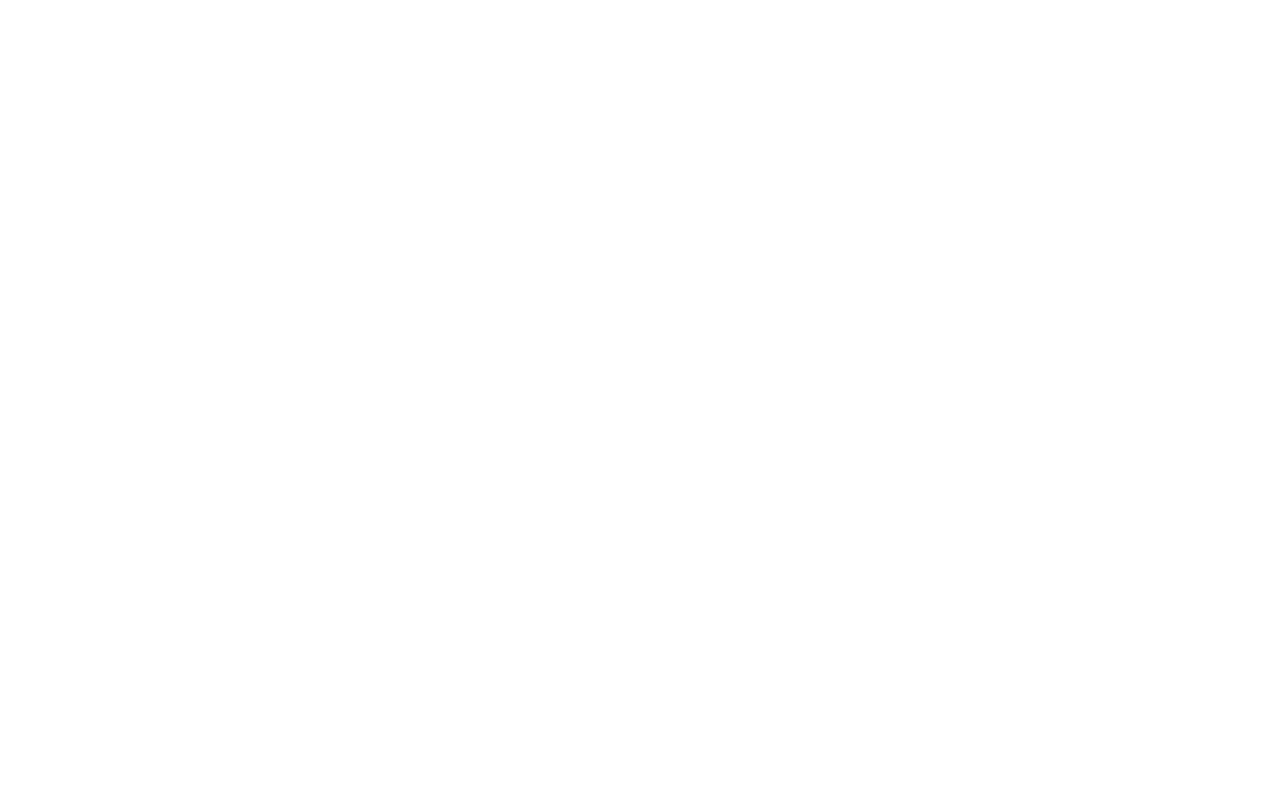
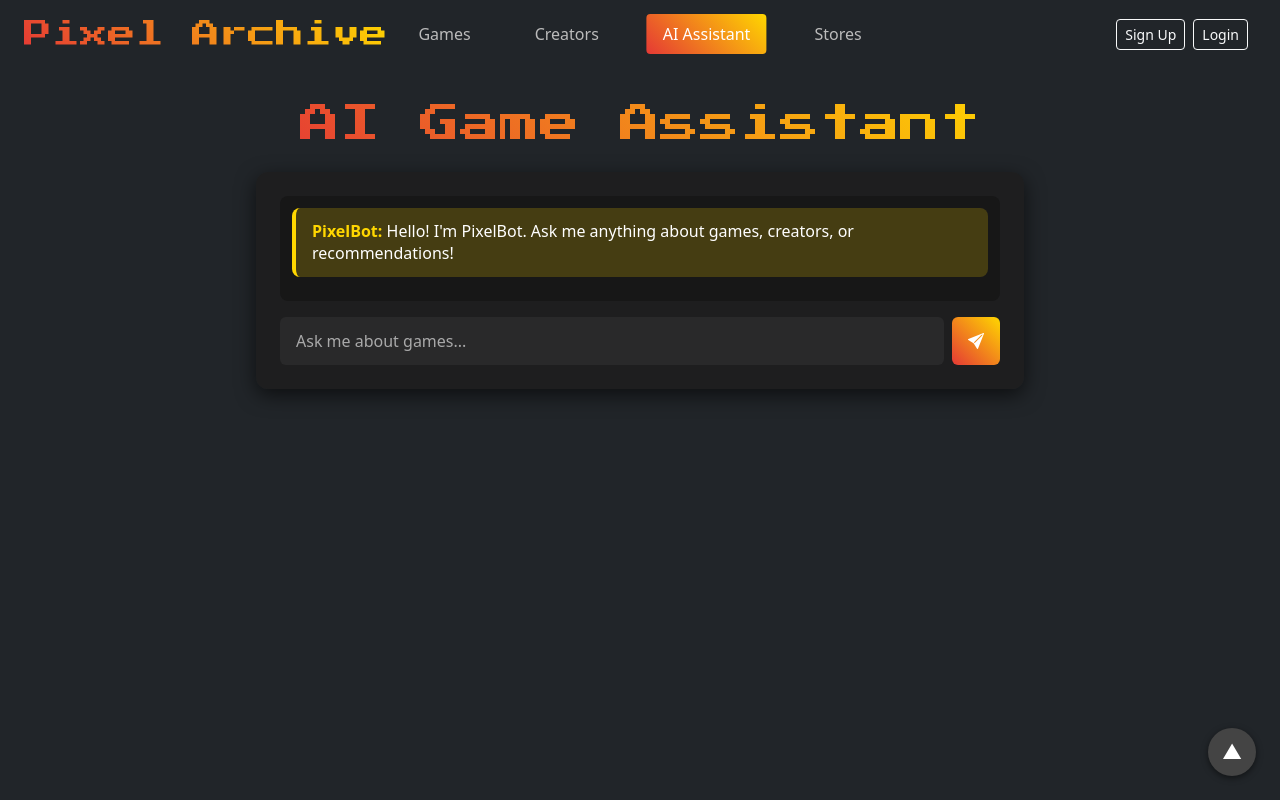
Before and after one commit to szucscristi/frontend-PixelArchive, a Vue app: page /ai-assistant in a window 1280 px wide. Before the commit this address had no page. Built offline with nearby package versions, Linux system fonts and the light colour scheme.

Commit message:
added ai assistant

```diff
--- a/src/api.js
+++ b/src/api.js
@@ -1,24 +1,38 @@
-// src/services/api.js
+// src/api.js
 import axios from 'axios';
 
+// Instanța principală pentru API-ul vostru (JWT, etc.)
 const api = axios.create({
   baseURL: 'http://localhost:8081/api'
 });
 
-// interceptor JWT
-api.interceptors.request.use(cfg => {
-  const token = localStorage.getItem('jwt_token');
-  if (token) cfg.headers.Authorization = `Bearer ${token}`;
-  return cfg;
-});
+// Interceptor JWT: adaugă token doar dacă nu e cerere către AI
+api.interceptors.request.use(config => {
+  if (!config.url?.includes('/ai/ask')) {
+    const token = localStorage.getItem('jwt_token')
+    if (token) {
+      config.headers.Authorization = `Bearer ${token}`
+    }
+  }
+  return config
+})
+
+// Instanță separată fără interceptor, pentru AI
+const aiClient = axios.create()
+
+// Wrapper pentru endpoint-ul AI
+api.askAI = (message) => {
+  return aiClient.post('http://localhost:8081/api/ai/ask', { message })
+}
 
 // Reviews
-api.getReviews    = gameId => api.get(`/games/${gameId}/reviews`);
-api.postReview    = (gameId, content) => api.post(`/games/${gameId}/reviews`, { content });
-api.updateReview  = (reviewId, content) => api.put(`/reviews/${reviewId}`,     { content });
-api.deleteReview  = reviewId      => api.delete(`/reviews/${reviewId}`);
-api.getMyReviews  = username      => api.get(`/users/${username}/reviews`);
-api.getGameDetails = (gameId) => api.get(`/games/${gameId}`);
+api.getReviews     = gameId => api.get(`/games/${gameId}/reviews`)
+api.postReview     = (gameId, content) => api.post(`/games/${gameId}/reviews`, { content })
+api.updateReview   = (reviewId, content) => api.put(`/reviews/${reviewId}`,     { content })
+api.deleteReview   = reviewId      => api.delete(`/reviews/${reviewId}`)
+api.getMyReviews   = username      => api.get(`/users/${username}/reviews`)
 
+// Game details (reuse)
+api.getGameDetails = gameId        => api.get(`/games/${gameId}`)
 
-export default api;
+export default api
--- /dev/null
+++ b/src/components/pages/AiAssistant.vue
@@ -0,0 +1,211 @@
+<template>
+    <BaseLayout>
+      <div class="ai-assistant-container">
+        <h1 class="gradient-text mb-4">AI Game Assistant</h1>
+        <div class="chat-container">
+          <!-- Conversation history -->
+          <div class="message-list">
+            <div
+              v-for="(msg, index) in messages"
+              :key="index"
+              :class="['message', msg.role]"
+            >
+              <div class="message-content">
+                <strong v-if="msg.role === 'user'">You:</strong>
+                <strong v-else class="ai-name">PixelBot:</strong>
+                {{ msg.content }}
+              </div>
+            </div>
+            <div v-if="isLoading" class="loading-dots">
+              <span>.</span><span>.</span><span>.</span>
+            </div>
+          </div>
+
+          <!-- Input area -->
+          <div class="input-container">
+            <input
+              v-model="userInput"
+              @keyup.enter="sendMessage"
+              placeholder="Ask me about games..."
+              class="form-control chat-input"
+            />
+            <button @click="sendMessage" class="btn btn-gradient send-btn">
+              <i class="bi bi-send-fill"></i>
+            </button>
+          </div>
+        </div>
+      </div>
+    </BaseLayout>
+  </template>
+
+  <script>
+  import api from '@/api';
+import BaseLayout from './BaseLayout.vue';
+
+  export default {
+    name: 'AiAssistant',
+    components: {BaseLayout},
+    data() {
+      return {
+        userInput: '',
+        messages: [
+          {
+            role: 'assistant',
+            content: `Hello! I'm PixelBot. Ask me anything about games, creators, or recommendations!`
+          }
+        ],
+        isLoading: false
+      };
+    },
+    methods: {
+      async sendMessage() {
+        if (!this.userInput.trim()) return;
+
+        this.messages.push({ role: 'user', content: this.userInput });
+        this.isLoading = true;
+
+        try {
+          const response = await api.askAI(this.userInput);
+          // DeepSeek returns a JSON string—no need to JSON.parse if Spring returns raw JSON
+          const choice = response.data.choices?.[0]?.message?.content;
+          this.messages.push({ role: 'assistant', content: choice || '—' });
+        } catch (err) {
+          console.error('AI Error:', err);
+          this.messages.push({
+            role: 'assistant',
+            content: 'Sorry, something went wrong. Please try again shortly.'
+          });
+        } finally {
+          this.isLoading = false;
+          this.userInput = '';
+          this.$nextTick(() => {
+            const ml = this.$el.querySelector('.message-list');
+            ml.scrollTop = ml.scrollHeight;
+          });
+        }
+      }
+    }
+  };
+  </script>
+
+  <style scoped>
+  /* Container & title */
+  .ai-assistant-container {
+    max-width: 800px;
+    margin: 0 auto;
+    padding: 2rem 1rem;
+    color: #fff;
+  }
+  .gradient-text {
+    font-family: 'Press Start 2P', cursive;
+    background: linear-gradient(45deg, #e53935, #ffd700);
+    -webkit-background-clip: text;
+    -webkit-text-fill-color: transparent;
+    text-align: center;
+  }
+
+  /* Chat box */
+  .chat-container {
+    background: rgba(30, 30, 30, 0.85);
+    border-radius: 12px;
+    padding: 1.5rem;
+    box-shadow: 0 6px 20px rgba(0, 0, 0, 0.6);
+  }
+
+  /* Message list */
+  .message-list {
+    max-height: 400px;
+    overflow-y: auto;
+    margin-bottom: 1rem;
+    padding: 0.75rem;
+    background: rgba(20, 20, 20, 0.7);
+    border-radius: 8px;
+    scrollbar-width: thin;
+    scrollbar-color: #555 transparent;
+  }
+  .message-list::-webkit-scrollbar {
+    width: 6px;
+  }
+  .message-list::-webkit-scrollbar-track {
+    background: transparent;
+  }
+  .message-list::-webkit-scrollbar-thumb {
+    background-color: #555;
+    border-radius: 3px;
+  }
+
+  /* Individual messages */
+  .message {
+    margin-bottom: 0.75rem;
+    padding: 0.75rem 1rem;
+    border-radius: 8px;
+    line-height: 1.4;
+  }
+  .message.user {
+    background: rgba(229, 57, 53, 0.2);
+    border-left: 4px solid #e53935;
+  }
+  .message.assistant {
+    background: rgba(255, 215, 0, 0.2);
+    border-left: 4px solid #ffd700;
+  }
+  .ai-name {
+    color: #ffd700;
+  }
+
+  /* Loading dots */
+  .loading-dots {
+    display: flex;
+    gap: 0.25rem;
+    justify-content: flex-end;
+    padding-right: 0.5rem;
+  }
+  .loading-dots span {
+    animation: blink 1.2s infinite;
+    opacity: 0;
+  }
+  .loading-dots span:nth-child(2) { animation-delay: 0.2s; }
+  .loading-dots span:nth-child(3) { animation-delay: 0.4s; }
+  @keyframes blink {
+    0%, 100% { opacity: 0; }
+    50%      { opacity: 1; }
+  }
+
+  /* Input & send button */
+  .input-container {
+    display: flex;
+    gap: 0.5rem;
+  }
+  .chat-input {
+    flex-grow: 1;
+    background: rgba(255, 255, 255, 0.05);
+    border: none;
+    border-radius: 6px;
+    padding: 0.75rem 1rem;
+    color: #fff;
+    transition: background 0.2s, box-shadow 0.2s;
+  }
+  .chat-input::placeholder {
+    color: rgba(255, 255, 255, 0.6);
+  }
+  .chat-input:focus {
+    outline: none;
+    background: rgba(255, 255, 255, 0.1);
+    box-shadow: 0 0 0 2px rgba(227, 115, 85, 0.5);
+  }
+  .send-btn {
+    background: linear-gradient(45deg, #e53935, #ffd700);
+    color: #fff;
+    border: none;
+    border-radius: 6px;
+    padding: 0 1rem;
+    display: flex;
+    align-items: center;
+    justify-content: center;
+    transition: transform 0.2s, box-shadow 0.2s;
+  }
+  .send-btn:hover {
+    transform: translateY(-1px);
+    box-shadow: 0 4px 12px rgba(229, 57, 53, 0.6);
+  }
+  </style>
--- a/src/components/pages/BaseLayout.vue
+++ b/src/components/pages/BaseLayout.vue
@@ -19,7 +19,7 @@
           <router-link to="/creators" class="nav-link" active-class="active">Creators</router-link>
         </li>
         <li class="nav-item px-2">
-          <router-link to="/developers" class="nav-link" active-class="active">Developers</router-link>
+          <router-link to="/ai-assistant" class="nav-link" active-class="active">AI Assistant</router-link>
         </li>
         <li class="nav-item px-2">
           <router-link to="/stores" class="nav-link" active-class="active">Stores</router-link>
--- a/src/main.js
+++ b/src/main.js
@@ -13,6 +13,7 @@
 import UserRegister from './components/pages/UserRegister.vue';
 import CreatorsPage from './components/pages/CreatorsPage.vue';
 import CreatorDetails from './components/pages/CreatorDetails.vue';
+import AiAssistant from './components/pages/AiAssistant.vue';
 
 axios.defaults.baseURL = process.env.VUE_APP_API_BASE_URL;
 
@@ -27,6 +28,7 @@
         { path: '/profile', component: UserProfile },
         { path: '/creators',        component: CreatorsPage },
         { path: '/creators/:id',    name: 'creator-details', component: CreatorDetails, props: true },
+        { path: '/ai-assistant', component: AiAssistant },
     ]
 });
 
```
